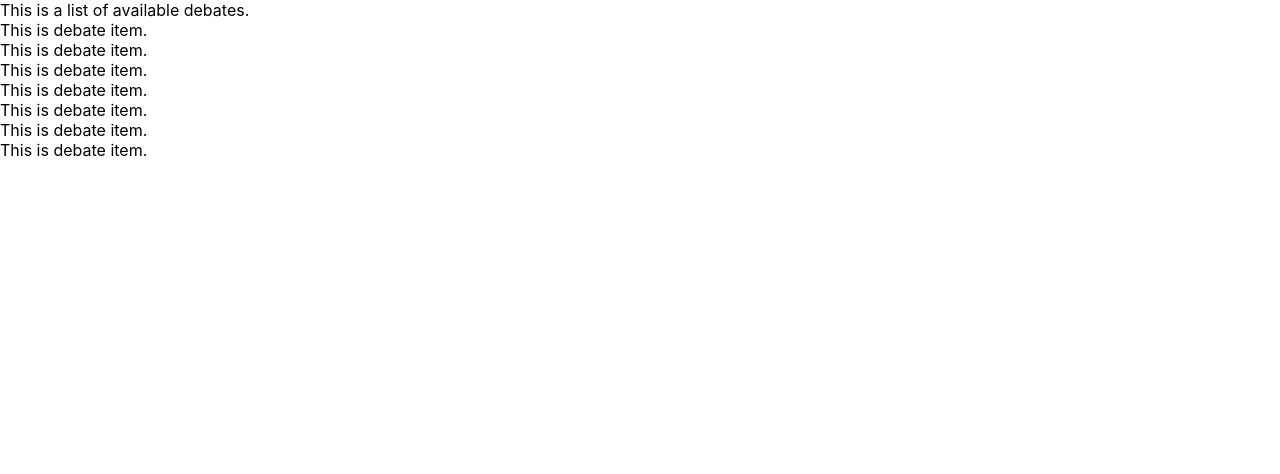
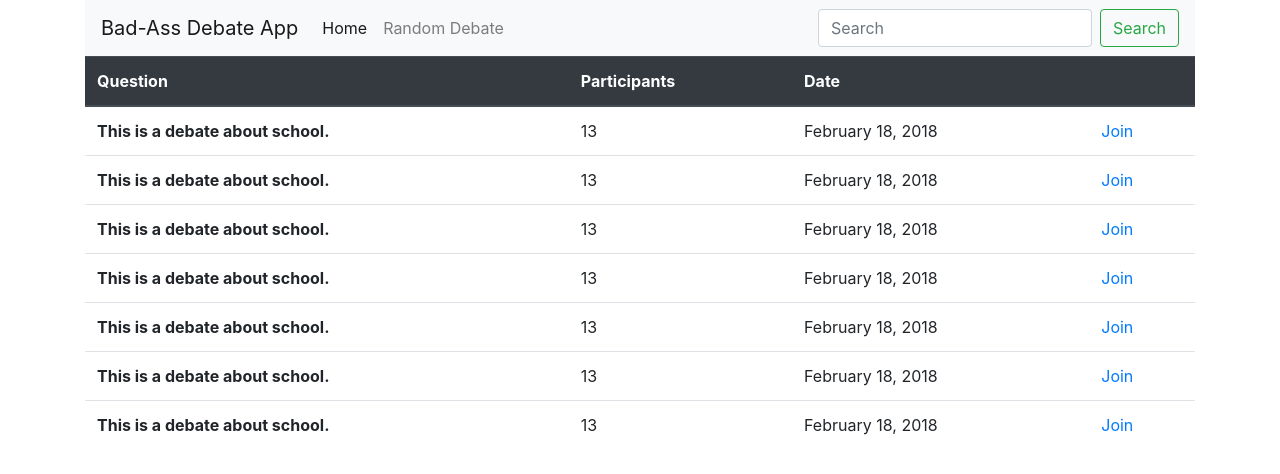
Before and after one commit to merta1/CSE442_Project, a React (Create React App) app in the folder react/debate-frontend/: page / in a window 1280 px wide. Shown: the top 474 px of the page. Built offline with nearby package versions, Linux system fonts and the light colour scheme.

Commit message:
added boostrap, styling, navigation

```diff
--- a/react/debate-frontend/src/App.js
+++ b/react/debate-frontend/src/App.js
@@ -2,6 +2,7 @@ import React from 'react';
 
 import DebateList from './DebateList';
 import DebateWindow from './DebateWindow';
+import Nav from './Nav';
 
 class App extends React.Component {
     constructor(props) {
@@ -16,7 +17,8 @@ class App extends React.Component {
       }
     render() {
       return (
-        <div>
+        <div className='container'>
+            <Nav changeView={this.changeView} />
             {this.state.currentView === 'DebateList' ? (
                 <DebateList changeView={this.changeView}  />
             ) : ( <DebateWindow changeView={this.changeView} /> )}
--- a/react/debate-frontend/src/DebateItem.js
+++ b/react/debate-frontend/src/DebateItem.js
@@ -1,13 +1,15 @@
 import React from 'react';
-import App from './App';
-import DebateWindow from './DebateWindow';
 
 class DebateItem extends React.Component {
     render() {
+
       return (
-        <div onClick={() => this.props.changeView('DebateWindow',1)}>
-          This is debate item.
-        </div>
+        <tr>
+            <th scope="row">This is a debate about school.</th>
+            <td>13</td>
+            <td>February 18, 2018</td>
+            <td><div onClick={() => this.props.changeView('DebateWindow')}><a href="#">Join</a></div></td>
+        </tr>
       );
     }
   }
--- a/react/debate-frontend/src/DebateList.js
+++ b/react/debate-frontend/src/DebateList.js
@@ -1,8 +1,6 @@
 import React from 'react';
 
 import DebateItem from './DebateItem';
-import App from './App';
-import DebateWindow from './DebateWindow';
 
 class DebateList extends React.Component {
     handleViewChange = (view) => {
@@ -10,8 +8,16 @@ class DebateList extends React.Component {
     }
     render() {
       return (
-        <div>
-            This is a list of available debates.
+        <table className="table">
+            <thead className="thead-dark">
+                <tr>
+                    <th scope="col">Question</th>
+                    <th scope="col">Participants</th>
+                    <th scope="col">Date</th>
+                    <th scope="col"></th>
+                </tr>
+            </thead>
+            <tbody>
             <DebateItem changeView={this.handleViewChange}  />
             <DebateItem changeView={this.handleViewChange}  />
             <DebateItem changeView={this.handleViewChange}  />
@@ -19,7 +25,8 @@ class DebateList extends React.Component {
             <DebateItem changeView={this.handleViewChange}  />
             <DebateItem changeView={this.handleViewChange}  />
             <DebateItem changeView={this.handleViewChange}  />
-        </div>
+            </tbody>
+        </table>
       );
     }
   }
--- a/react/debate-frontend/src/DebateWindow.js
+++ b/react/debate-frontend/src/DebateWindow.js
@@ -1,6 +1,4 @@
 import React from 'react';
-
-import App from './App';
 
 class DebateWindow extends React.Component {
     render() {
--- /dev/null
+++ b/react/debate-frontend/src/Nav.js
@@ -0,0 +1,34 @@
+import React from 'react';
+
+class Nav extends React.Component {
+    handleViewChange = (view) => {
+        this.props.changeView(view);
+    }
+    render() {
+      return (
+        <nav className="navbar navbar-expand-lg navbar-light bg-light">
+            <a className="navbar-brand" href="#">Bad-Ass Debate App</a>
+            <button className="navbar-toggler" type="button" data-toggle="collapse" data-target="#navbarSupportedContent" aria-controls="navbarSupportedContent" aria-expanded="false" aria-label="Toggle navigation">
+                <span className="navbar-toggler-icon"></span>
+            </button>
+
+            <div className="collapse navbar-collapse" id="navbarSupportedContent">
+                <ul className="navbar-nav mr-auto">
+                <li className="nav-item active">
+                    <a className="nav-link" href="#" onClick={() => this.handleViewChange('DebateList')}>Home <span className="sr-only">(current)</span></a>
+                </li>
+                <li className="nav-item">
+                    <a className="nav-link" href="#" onClick={() => this.handleViewChange('DebateWindow')}>Random Debate</a>
+                </li>
+                </ul>
+                <form className="form-inline my-2 my-lg-0">
+                <input className="form-control mr-sm-2" type="search" placeholder="Search" aria-label="Search" />
+                <button className="btn btn-outline-success my-2 my-sm-0" type="submit">Search</button>
+                </form>
+            </div>
+        </nav>
+      );
+    }
+  }
+
+  export default Nav;
--- a/react/debate-frontend/src/index.js
+++ b/react/debate-frontend/src/index.js
@@ -3,7 +3,7 @@ import ReactDOM from 'react-dom';
 import './index.css';
 import App from './App';
 
-import DebateList from './DebateList';
+import 'bootstrap/dist/css/bootstrap.css';
 
 ReactDOM.render(
     <App />,
```
Also changed, not shown: react/debate-frontend/package.json (+5 -4 lines), 1 other file (tests, documents, lock files or other folders). Lines whose indentation alone changed are shown as unchanged.
